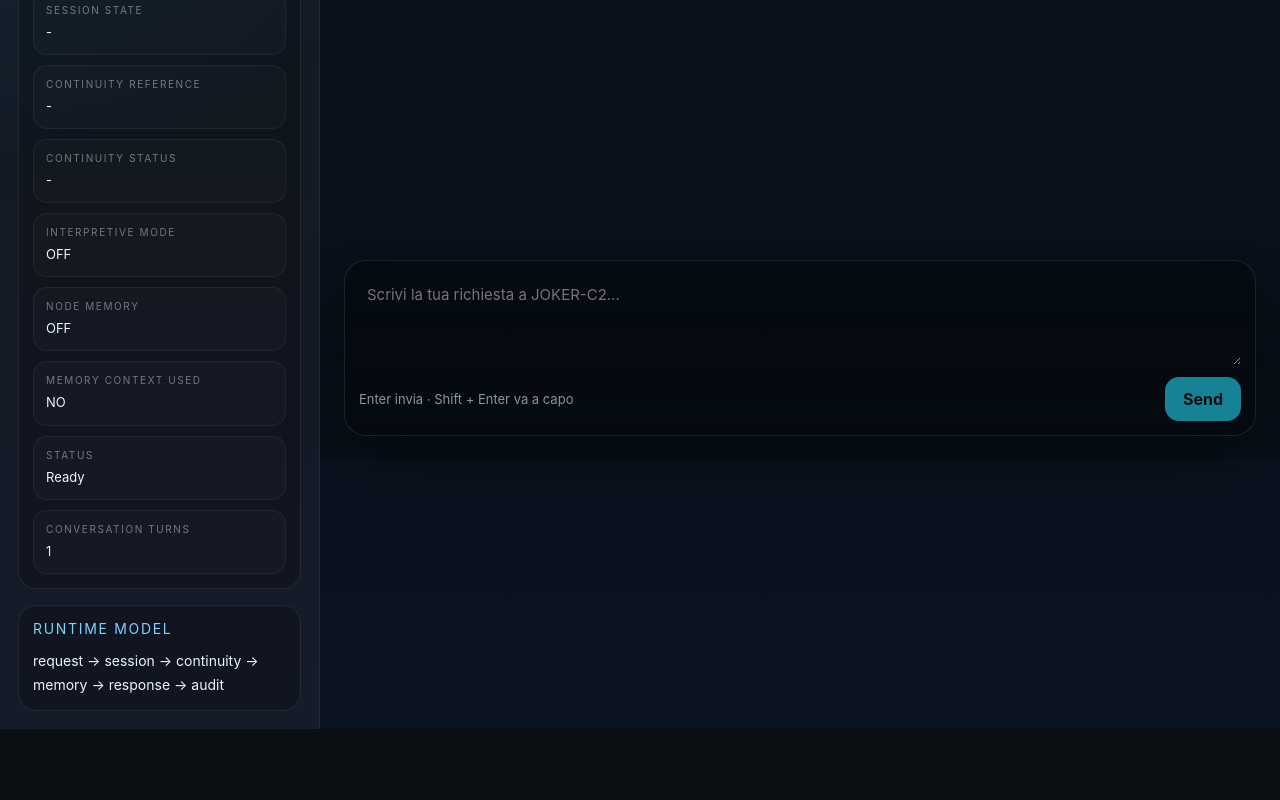
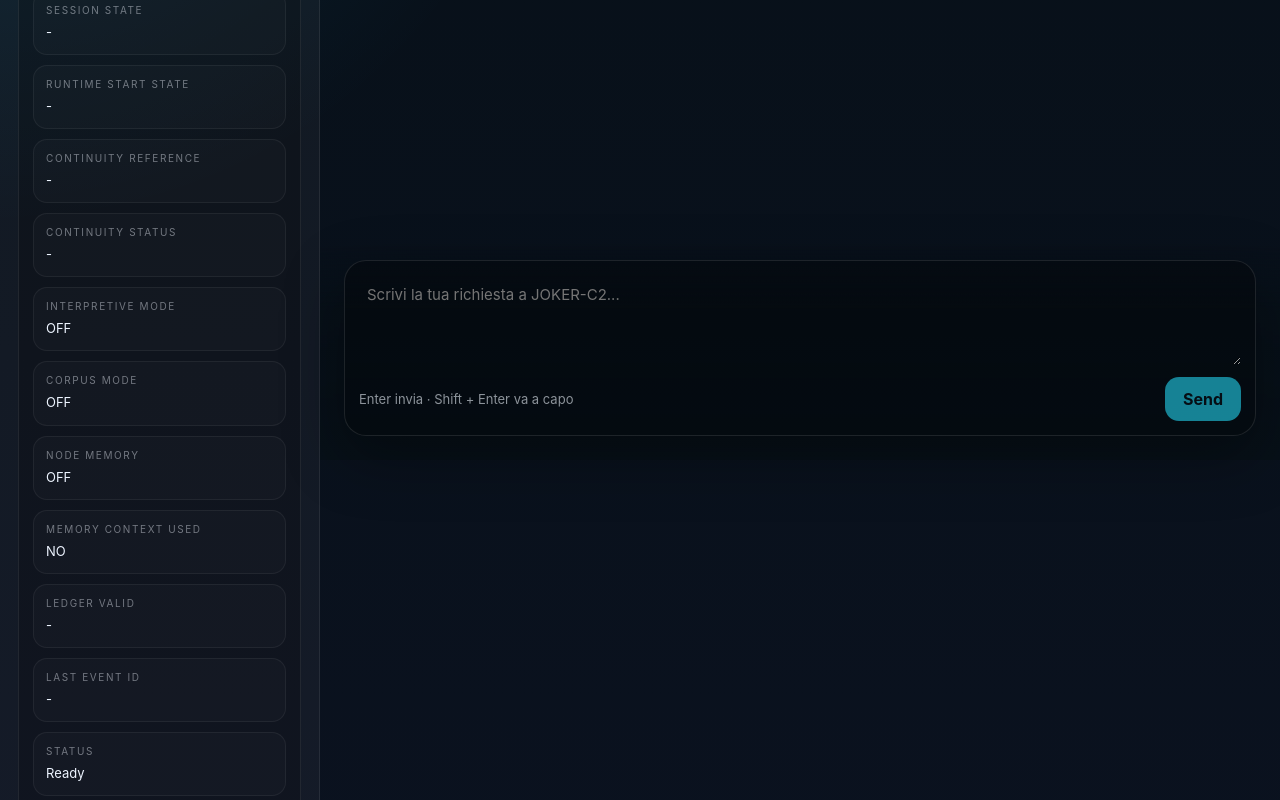
Before and after one commit to manuelcoletta1-source/hbce-ai-joker-c2, a Next.js app: page /interface in a window 1280 px wide. Shown: the part 340-1140 px from the top of the page. Before the commit the page ends 1069 px from the top, so only its background shows below. Built offline with nearby package versions, Linux system fonts and the light colour scheme.

Commit message:
refactor(interface): expose corpus mode and runtime verification telemetry in Joker-C2 operational sidebar

```diff
--- a/app/interface/page.tsx
+++ b/app/interface/page.tsx
@@ -19,6 +19,12 @@ type ApiResponse = {
     url?: string;
   }>;
   interpretive_mode?: boolean;
+  corpus_mode?:
+    | "off"
+    | "multi-document"
+    | "collection-analysis"
+    | "gap-analysis"
+    | "brussels-readiness";
   memory?: {
     enabled?: boolean;
     context_used?: boolean;
@@ -28,11 +34,14 @@ type ApiResponse = {
     session_state?: string;
     continuity_reference?: string;
     continuity_status?: string;
+    ledger_valid?: boolean;
+    last_event_id?: string | null;
+    runtime_start_state?: string;
     warning?: string;
   };
 };
 
-const STORAGE_KEY = "hbce-joker-c2-interface-v4";
+const STORAGE_KEY = "hbce-joker-c2-interface-v5";
 const DEFAULT_NODE = "HBCE-MATRIX-NODE-0001-TORINO";
 
 function makeId() {
@@ -40,7 +49,10 @@ function makeId() {
 }
 
 function makeSessionId() {
-  return `JOKER-UI-${Date.now()}-${Math.random().toString(36).slice(2, 8).toUpperCase()}`;
+  return `JOKER-UI-${Date.now()}-${Math.random()
+    .toString(36)
+    .slice(2, 8)
+    .toUpperCase()}`;
 }
 
 type PersistedState = {
@@ -112,6 +124,30 @@ function formatSources(
   ].join("\n");
 }
 
+function formatCorpusMode(
+  mode:
+    | "off"
+    | "multi-document"
+    | "collection-analysis"
+    | "gap-analysis"
+    | "brussels-readiness"
+    | undefined
+) {
+  switch (mode) {
+    case "multi-document":
+      return "MULTI-DOCUMENT";
+    case "collection-analysis":
+      return "COLLECTION-ANALYSIS";
+    case "gap-analysis":
+      return "GAP-ANALYSIS";
+    case "brussels-readiness":
+      return "BRUSSELS-READINESS";
+    case "off":
+    default:
+      return "OFF";
+  }
+}
+
 export default function InterfacePage() {
   const [messages, setMessages] = useState<ChatMessage[]>([
     {
@@ -131,8 +167,12 @@ export default function InterfacePage() {
   const [continuityReference, setContinuityReference] = useState("-");
   const [continuityStatus, setContinuityStatus] = useState("-");
   const [interpretiveMode, setInterpretiveMode] = useState("OFF");
+  const [corpusMode, setCorpusMode] = useState("OFF");
   const [memoryEnabled, setMemoryEnabled] = useState("OFF");
   const [memoryContextUsed, setMemoryContextUsed] = useState("NO");
+  const [ledgerValid, setLedgerValid] = useState("-");
+  const [lastEventId, setLastEventId] = useState("-");
+  const [runtimeStartState, setRuntimeStartState] = useState("-");
 
   const scrollRef = useRef<HTMLDivElement | null>(null);
   const textareaRef = useRef<HTMLTextAreaElement | null>(null);
@@ -179,8 +219,12 @@ export default function InterfacePage() {
     setContinuityReference("-");
     setContinuityStatus("-");
     setInterpretiveMode("OFF");
+    setCorpusMode("OFF");
     setMemoryEnabled("OFF");
     setMemoryContextUsed("NO");
+    setLedgerValid("-");
+    setLastEventId("-");
+    setRuntimeStartState("-");
     localStorage.removeItem(STORAGE_KEY);
     textareaRef.current?.focus();
   }
@@ -246,8 +290,18 @@ export default function InterfacePage() {
       );
       setContinuityStatus(data.node_runtime?.continuity_status || "-");
       setInterpretiveMode(data.interpretive_mode ? "ON" : "OFF");
+      setCorpusMode(formatCorpusMode(data.corpus_mode));
       setMemoryEnabled(data.memory?.enabled ? "ON" : "OFF");
       setMemoryContextUsed(data.memory?.context_used ? "YES" : "NO");
+      setLedgerValid(
+        typeof data.node_runtime?.ledger_valid === "boolean"
+          ? data.node_runtime.ledger_valid
+            ? "TRUE"
+            : "FALSE"
+          : "-"
+      );
+      setLastEventId(data.node_runtime?.last_event_id || "-");
+      setRuntimeStartState(data.node_runtime?.runtime_start_state || "-");
     } catch (error) {
       setMessages((prev) => [
         ...prev,
@@ -302,6 +356,11 @@ export default function InterfacePage() {
               </div>
 
               <div style={styles.metaItem}>
+                <div style={styles.metaLabel}>Runtime Start State</div>
+                <div style={styles.metaValue}>{runtimeStartState}</div>
+              </div>
+
+              <div style={styles.metaItem}>
                 <div style={styles.metaLabel}>Continuity Reference</div>
                 <div style={styles.metaValue}>{continuityReference}</div>
               </div>
@@ -317,6 +376,11 @@ export default function InterfacePage() {
               </div>
 
               <div style={styles.metaItem}>
+                <div style={styles.metaLabel}>Corpus Mode</div>
+                <div style={styles.metaValue}>{corpusMode}</div>
+              </div>
+
+              <div style={styles.metaItem}>
                 <div style={styles.metaLabel}>Node Memory</div>
                 <div style={styles.metaValue}>{memoryEnabled}</div>
               </div>
@@ -327,8 +391,20 @@ export default function InterfacePage() {
               </div>
 
               <div style={styles.metaItem}>
+                <div style={styles.metaLabel}>Ledger Valid</div>
+                <div style={styles.metaValue}>{ledgerValid}</div>
+              </div>
+
+              <div style={styles.metaItem}>
+                <div style={styles.metaLabel}>Last Event ID</div>
+                <div style={styles.metaValue}>{lastEventId}</div>
+              </div>
+
+              <div style={styles.metaItem}>
                 <div style={styles.metaLabel}>Status</div>
-                <div style={styles.metaValue}>{sending ? "Sending..." : status}</div>
+                <div style={styles.metaValue}>
+                  {sending ? "Sending..." : status}
+                </div>
               </div>
 
               <div style={styles.metaItem}>
@@ -341,7 +417,8 @@ export default function InterfacePage() {
           <section style={styles.sidebarCard}>
             <div style={styles.cardTitle}>Runtime Model</div>
             <div style={styles.infoText}>
-              request → session → continuity → memory → response → audit
+              request → session → continuity → memory → corpus reasoning →
+              response → audit
             </div>
           </section>
         </aside>
```
